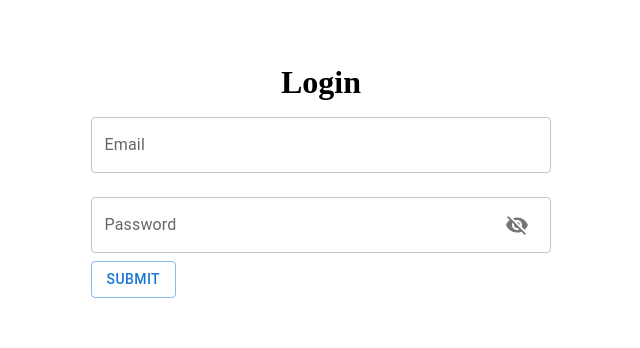
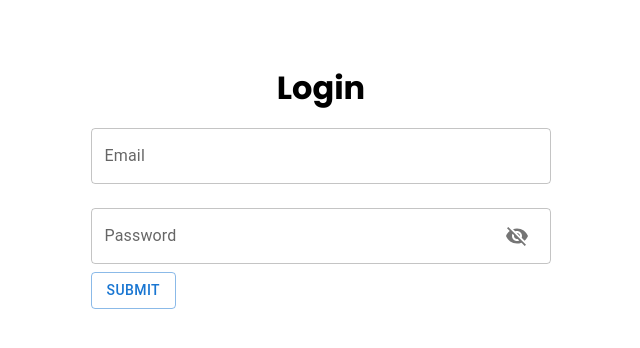
Before and after one commit to aEdgar22/pokemon-app, a React (Create React App) app: page / in a window 1280 px wide. Shown: the top 348 px of the page, without its empty margins (319-959 px from the left). Built offline with nearby package versions, Linux system fonts and the light colour scheme.

Commit message:
added font poppins for app

```diff
--- a/public/index.html
+++ b/public/index.html
@@ -10,20 +10,11 @@
       content="Web site created using create-react-app"
     />
     <link rel="apple-touch-icon" href="%PUBLIC_URL%/logo192.png" />
-    <!--
-      manifest.json provides metadata used when your web app is installed on a
-      user's mobile device or desktop. See https://developers.google.com/web/fundamentals/web-app-manifest/
-    -->
+
     <link rel="manifest" href="%PUBLIC_URL%/manifest.json" />
-    <!--
-      Notice the use of %PUBLIC_URL% in the tags above.
-      It will be replaced with the URL of the `public` folder during the build.
-      Only files inside the `public` folder can be referenced from the HTML.
-
-      Unlike "/favicon.ico" or "favicon.ico", "%PUBLIC_URL%/favicon.ico" will
-      work correctly both with client-side routing and a non-root public URL.
-      Learn how to configure a non-root public URL by running `npm run build`.
-    -->
+    <link rel="preconnect" href="https://fonts.googleapis.com">
+    <link rel="preconnect" href="https://fonts.gstatic.com" crossorigin>
+    <link href="https://fonts.googleapis.com/css2?family=Poppins:wght@400;500;600;700&display=swap" rel="stylesheet">
     <title>React App</title>
   </head>
   <body>
--- a/src/index.css
+++ b/src/index.css
@@ -1,5 +1,15 @@
+
+@import url('https://fonts.googleapis.com/css2?family=Poppins:wght@300;400;500;600;700&display=swap');
+
 * {
     margin: 0;
     padding: 0;
     box-sizing: border-box;
   }
+
+  body {
+    font-family: 'Poppins', sans-serif;
+  }
+  html {
+    scroll-behavior: smooth;
+  }
```
